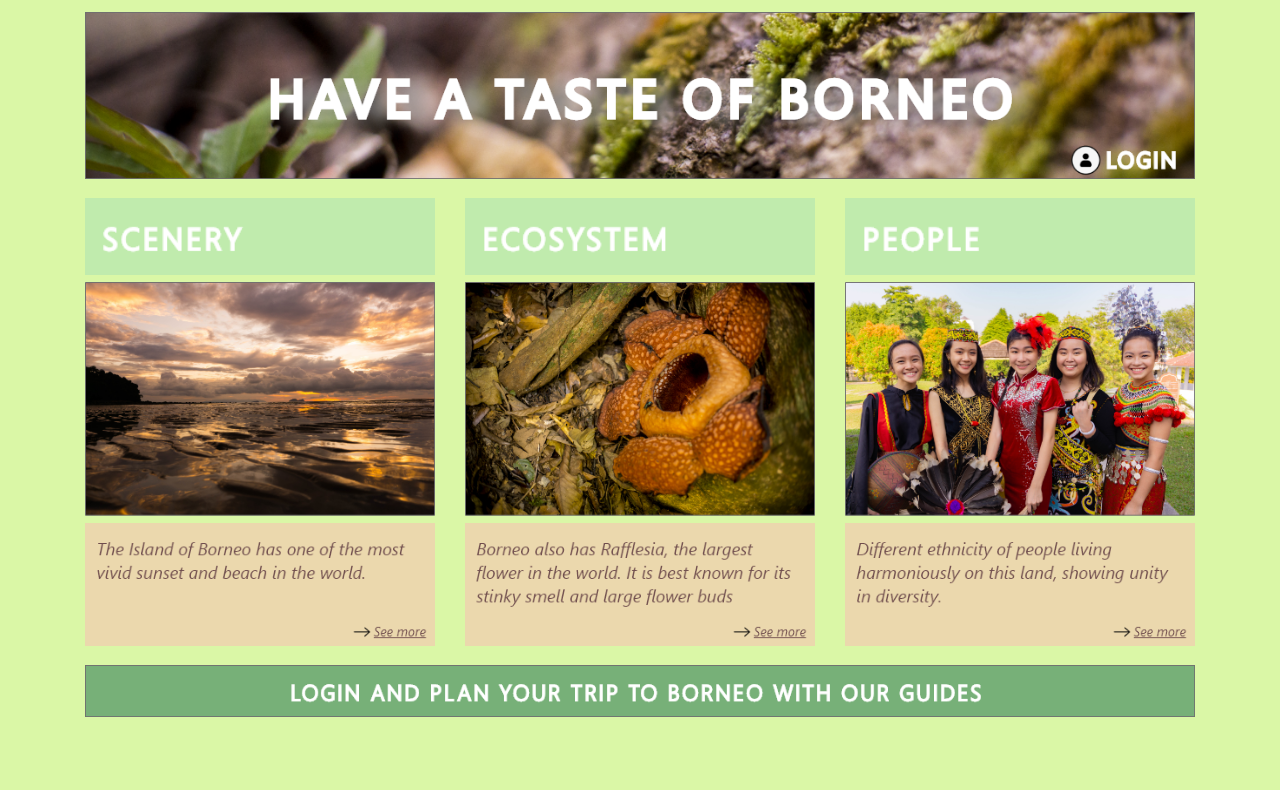
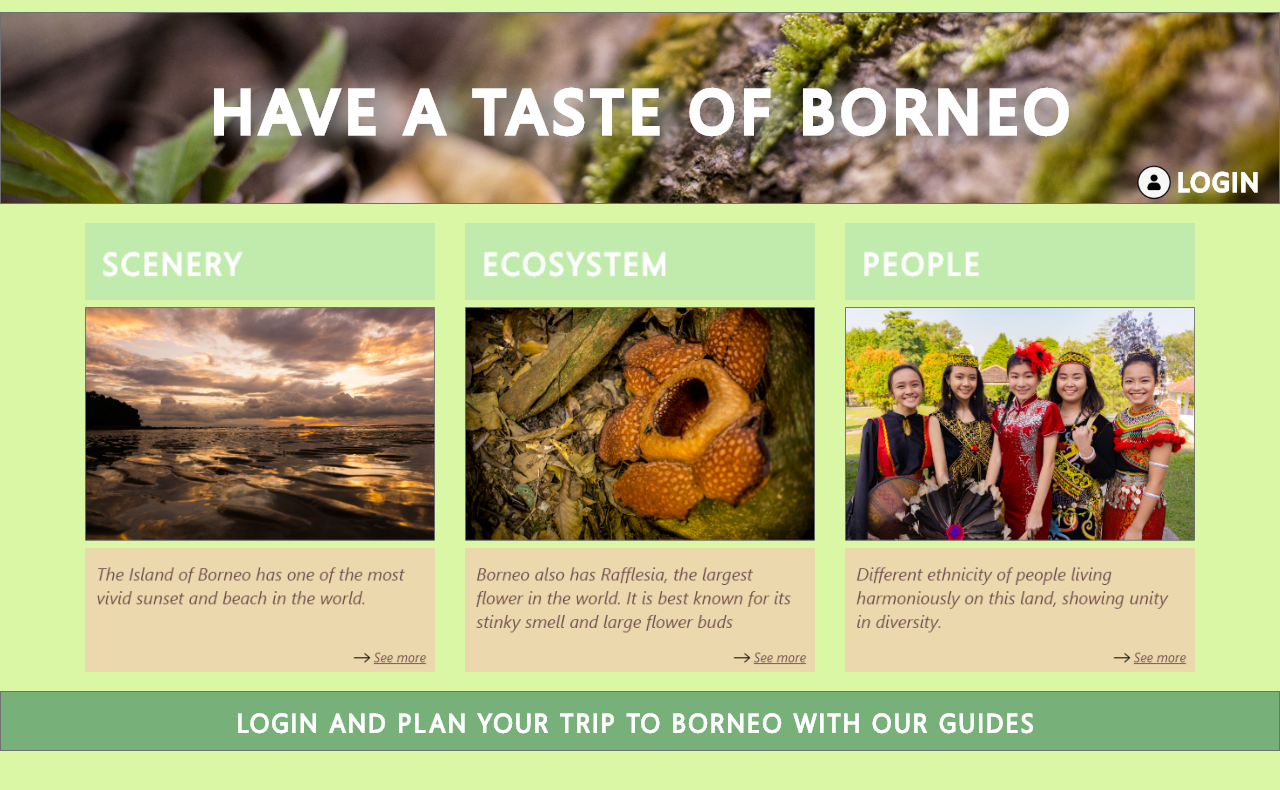
Before and after one commit to yushan816/hwk, a plain HTML site: page index/index.html in a window 1280 px wide. Drawn offline with Linux system fonts and the light colour scheme.

Commit message:
Update index.html

```diff
--- a/index/index.html
+++ b/index/index.html
@@ -15,20 +15,22 @@
 
 <body>
 
+
 	<div class="product">
-		<div class="container ">
+
 		<div class="row">
 			<div class="col-12">
 				<img src="img\website 1280 header.png">
 			</div>
+
 		</div>
 
 
-
-
+		<div class="product">
+			<div class="container ">
 				<div class="row">
 					<div class="col-md-4">
-					<img src="img\website 1280 heading 1.png" >
+						<img src="img\website 1280 heading 1.png">
 						<img src="img\website 1280 img 1.png">
 						<img src="img\website 1280 textbox 1.png">
 
@@ -38,7 +40,7 @@
 
 
 					<div class="col-md-4">
-					<img src="img\website 1280 heading 2.png" >
+						<img src="img\website 1280 heading 2.png">
 						<img src="img\website 1280 img 2.png">
 						<img src="img\website 1280 textbox 2.png">
 
@@ -46,13 +48,20 @@
 
 
 					<div class="col-md-4">
-					<img src="img\website 1280 heading 3.png" >
+						<img src="img\website 1280 heading 3.png">
 						<img src="img\website 1280 img 3.png">
 						<img src="img\website 1280 textbox 3.png">
 
 
 					</div>
 				</div>
+
+			</div>
+
+		</div>
+
+
+		<div class="product">
 	<div class="row">
 		<div class="col-12">
 			<img src="img\website 1280 footer.png">
@@ -60,9 +69,6 @@
 	</div>
 </div>
 
-		</div>
-
-	</div>
 
 
 	<!-- JS連結 -->
```
Lines whose indentation alone changed are shown as unchanged.
